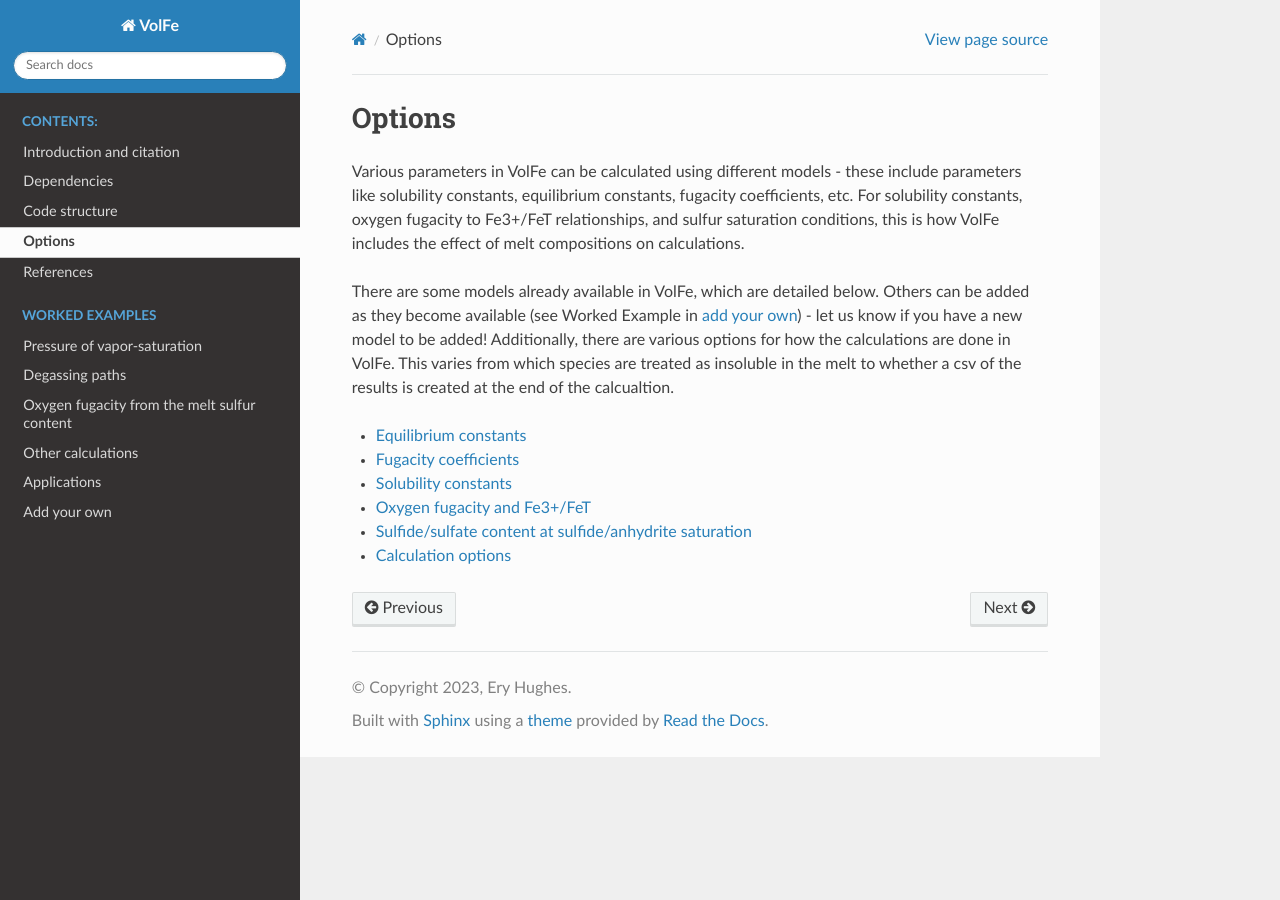
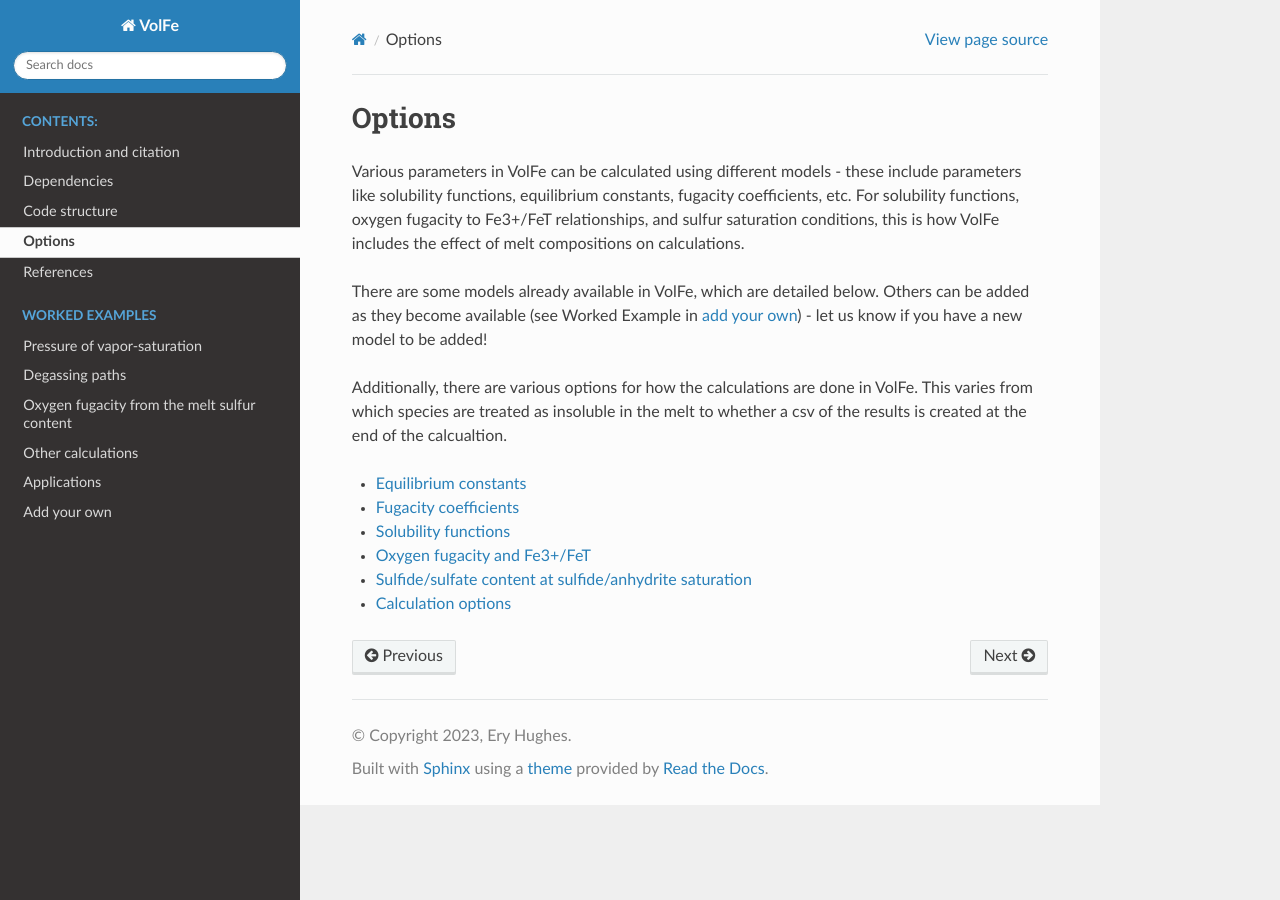
Before and after one commit to eryhughes/VolFe, a Sphinx documentation site: the page built from docs/current_mdv.rst, in a window 1280 px wide. Built offline with Sphinx 7.4.7 and the Read the Docs theme 2.0.0, drawn with Linux system fonts in a browser that asks for light colours; pages that are not in the unit, such as notebooks, are missing from menus.

Commit message:
Update current_mdv.rst

```diff
--- a/docs/current_mdv.rst
+++ b/docs/current_mdv.rst
@@ -2,11 +2,12 @@
 Options
 =========================
 
-Various parameters in VolFe can be calculated using different models - these include parameters like solubility constants, equilibrium constants, fugacity coefficients, etc.
-For solubility constants, oxygen fugacity to Fe3+/FeT relationships, and sulfur saturation conditions, this is how VolFe includes the effect of melt compositions on calculations.
+Various parameters in VolFe can be calculated using different models - these include parameters like solubility functions, equilibrium constants, fugacity coefficients, etc.
+For solubility functions, oxygen fugacity to Fe3+/FeT relationships, and sulfur saturation conditions, this is how VolFe includes the effect of melt compositions on calculations.
 
 There are some models already available in VolFe, which are detailed below.
 Others can be added as they become available (see Worked Example in :doc:`add your own <add_your_own>`) - let us know if you have a new model to be added!
+
 Additionally, there are various options for how the calculations are done in VolFe.
 This varies from which species are treated as insoluble in the melt to whether a csv of the results is created at the end of the calcualtion.
 
@@ -14,7 +15,7 @@ This varies from which species are treated as insoluble in the melt to whether a
 
 - :doc:`Fugacity coefficients <mdv/fugacity_coefficients>`
 
-- :doc:`Solubility constants <mdv/solubility_constants>`
+- :doc:`Solubility functions <mdv/solubility_constants>`
 
 - :doc:`Oxygen fugacity and Fe3+/FeT <mdv/oxygen_fugacity>`
 
```
